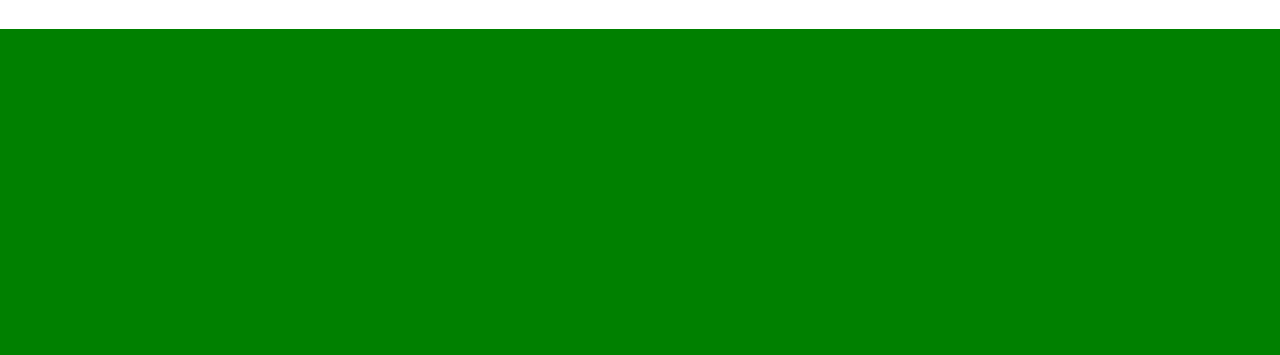
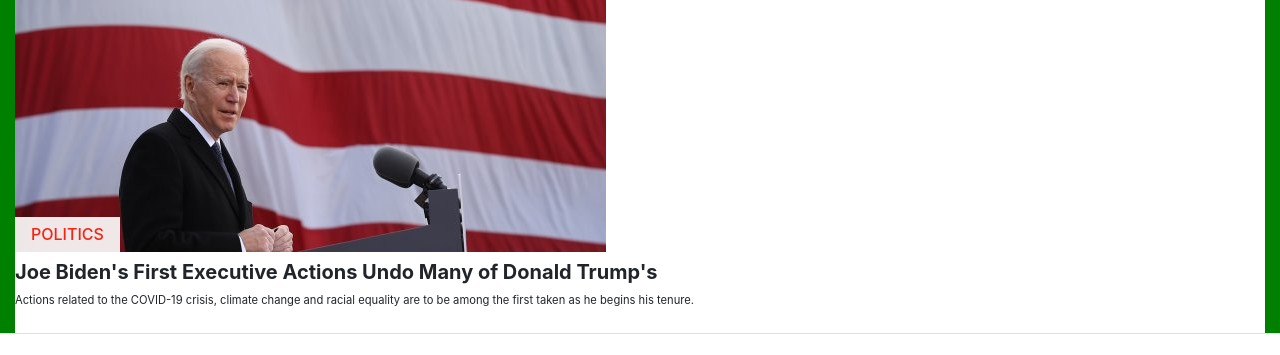
Before and after one commit to SamanAtashi/Newsweek_clone_page, a plain HTML site: page index.html in a window 1280 px wide. Shown: the part 367-722 px from the top of the page. Drawn offline with nearby package versions, Linux system fonts and the light colour scheme.

Commit message:
column 2 top (joe biden) add

```diff
--- a/index.html
+++ b/index.html
@@ -308,6 +308,53 @@
 				</div>
 			</nav>
 		</header>
+		<!-- Main informations -->
+		<div class="container-fluid">
+			<div class="column-1">
+				<div class="column-1-red"></div>
+				<div class="column-1-blue"></div>
+			</div>
+			<div class="column-2">
+				<!-- T=Top , M=Middle , B=Botttom -->
+				<div class="column-2-T bg-white mt-3">
+					<h3 class="h6 text-muted">TOP STORY</h3>
+					<div class="red-pic position-relative">
+						<img
+							class="img-fluid"
+							src="img/red-politics-joe-biden.jpg"
+							alt="joe-biden"
+						/>
+						<h6
+							class="text-danger bg-transparent-2 position-absolute px-3 py-2 m-0"
+						>
+							POLITICS
+						</h6>
+					</div>
+					<div class="red-text py-2">
+						<h5 class="font-weight-bold">
+							Joe Biden's First
+							Executive Actions Undo
+							Many of Donald Trump's
+						</h5>
+						<p class="h8">
+							Actions related to the
+							COVID-19 crisis, climate
+							change and racial
+							equality are to be among
+							the first taken as he
+							begins his tenure.
+						</p>
+					</div>
+				</div>
+				<div class="column-2-M"></div>
+				<div class="column-2-B"></div>
+			</div>
+			<div class="column-3">
+				<div class="column-3-debate"></div>
+				<div class="column-3-opinion"></div>
+				<div class="column-3-blue"></div>
+			</div>
+		</div>
 		<footer class="bg-white pt-4 pb-3 px-3 border-top">
 			<div
 				class="container-fluid p-0 pb-2 border-bottom footer-row-1 bg-white d-flex flex-column flex-md-row justify-content-md-between"
--- a/style.css
+++ b/style.css
@@ -7,26 +7,12 @@
 	background-color: rgb(255, 228, 0) !important;
 }
 
-/* *------------------------------------------------- */
-body {
-  background-color: green;
+.bg-transparent-2 {
+	background-color: rgba(255, 255, 255, 0.9);
 }
 
-.header-L {
-  left: 15px;
-}
-
-.header-R {
-  right: 15px;
-}
-
-.header-logo {
-  width: 9rem;
-  line-height: 16px;
-}
-
-.footer-logo {
-  width: 15rem;
+.text-danger {
+	color: rgb(247, 34, 16) !important;
 }
 
 .h7 {
@@ -45,6 +31,24 @@ body {
 	width: 30% !important;
 }
 
+/* *------------------------------------------------- */
+body {
+	background-color: green;
+}
+/* ?--------------------- Header */
+.header-L {
+	left: 15px;
+}
+
+.header-R {
+	right: 15px;
+}
+
+.header-logo {
+	width: 9rem;
+	line-height: 16px;
+}
+
 .triangle {
 	width: 0;
 	height: 0;
@@ -53,6 +57,17 @@ body {
 	border-top: 13px solid #f72210;
 	top: 0;
 	right: 0;
+}
+
+/* ?-------------------- Columns */
+
+.red-pic h6 {
+	bottom: 0;
+}
+
+/* ?-------------------- footer */
+.footer-logo {
+	width: 15rem;
 }
 
 /* *------------------------------------------------- */
```
Also changed, not shown: img/red-politics-joe-biden.jpg (added). Lines whose indentation alone changed are shown as unchanged.
